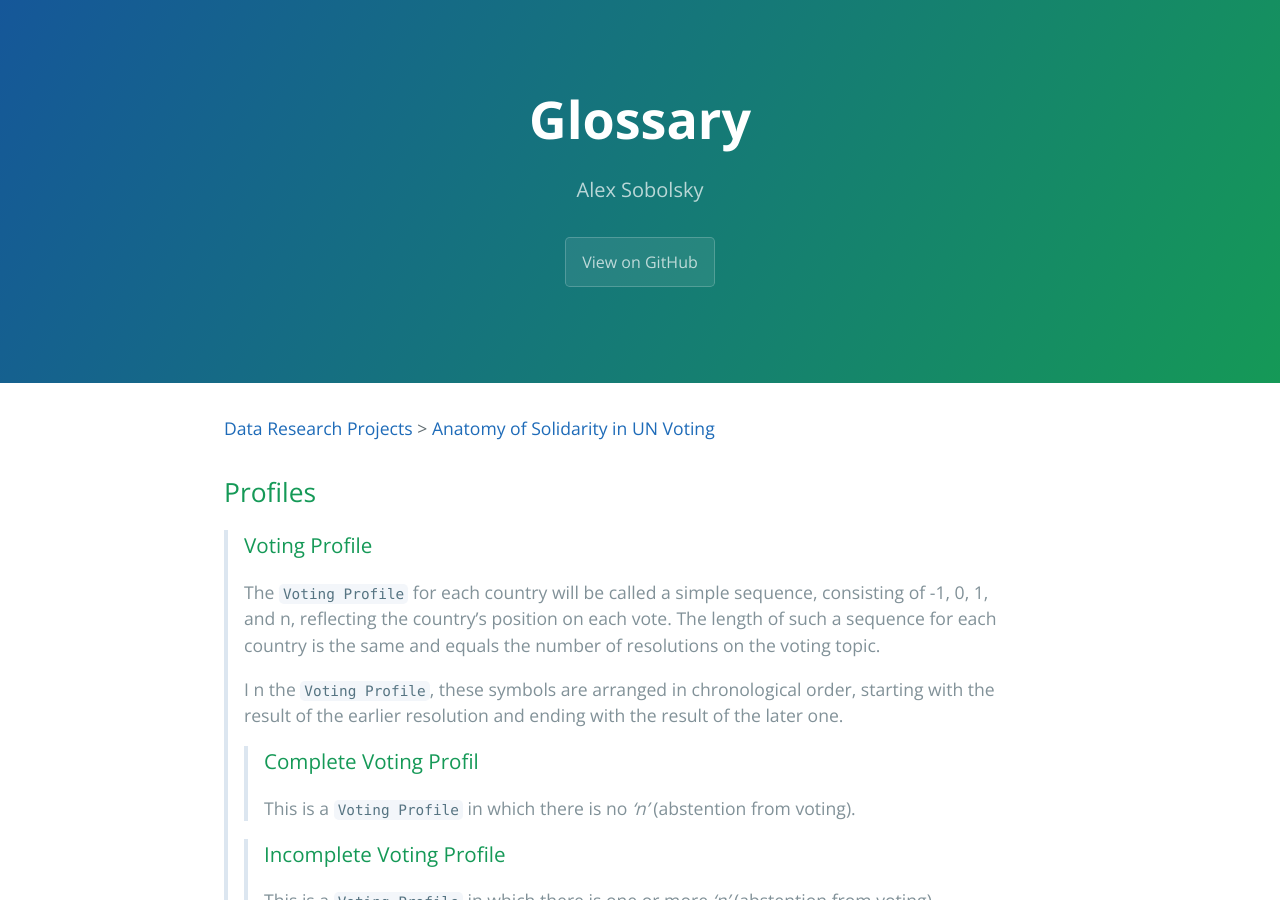
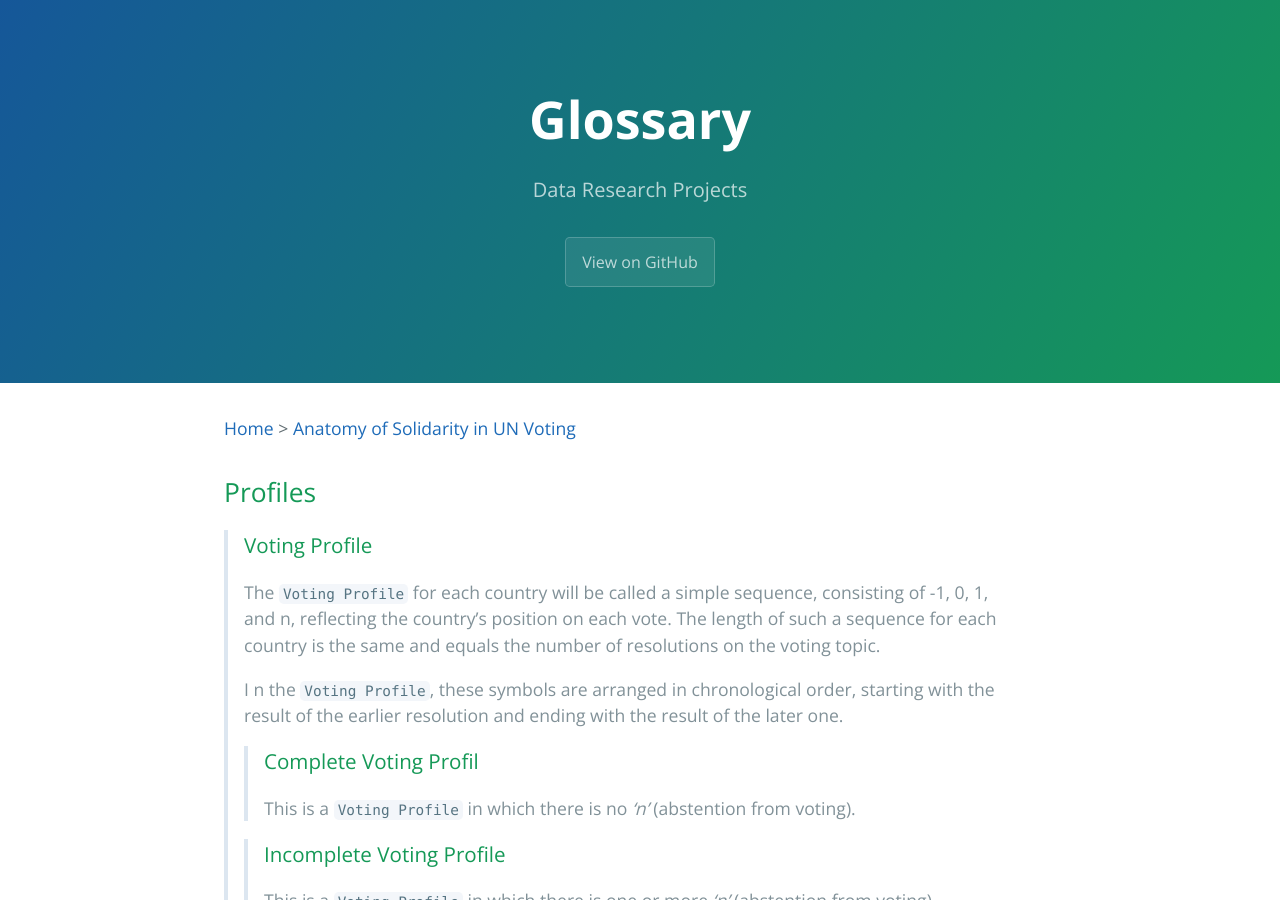
Before and after one commit to sobolsky/un, a Jekyll site: the page built from glossary.md, in a window 1280 px wide and 900 px high. Built offline with Jekyll 4.4.1, drawn with Linux system fonts in a browser that asks for light colours.

Commit message:
Update glossary.md

```diff
--- a/glossary.md
+++ b/glossary.md
@@ -1,12 +1,12 @@
 ---
 layout: default
 title: Glossary
-description: Alex Sobolsky
+description: Data Research Projects
 show_downloads: false
 google_analytics:
 theme: jekyll-theme-cayman
 ---
-[Data Research Projects](https://sobolsky.github.io) > [Anatomy of Solidarity in UN Voting](./)
+[Home](https://sobolsky.github.io) > [Anatomy of Solidarity in UN Voting](./)
 
 ## Profiles
 > ### Voting Profile
```
